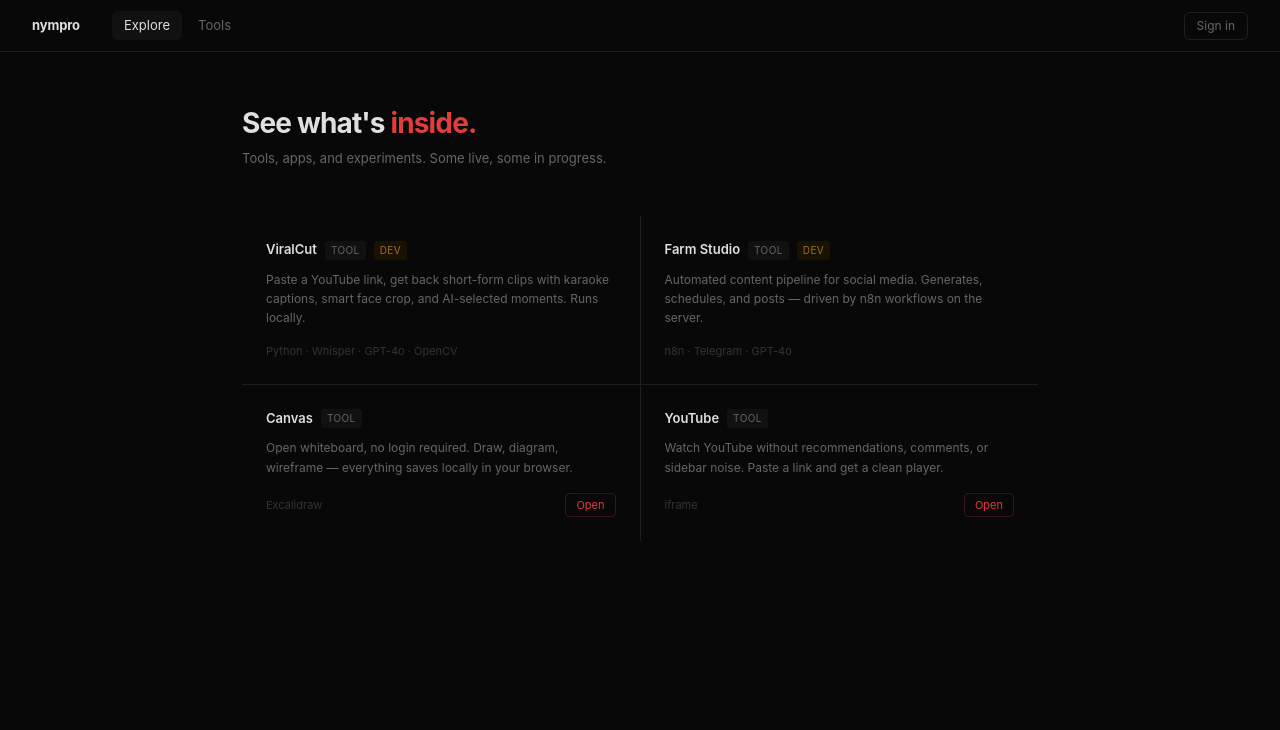
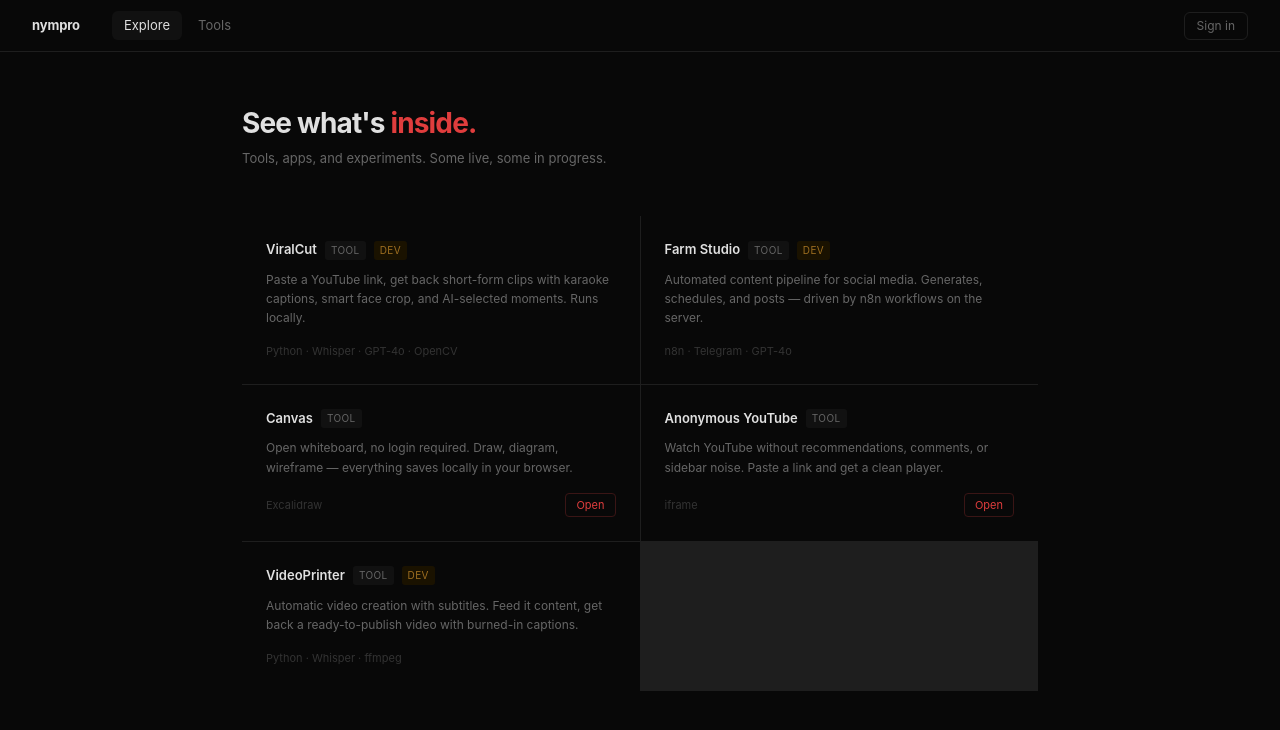
Before and after one commit to nymprotwo/tools, a Next.js app: page /explore in a window 1280 px wide. Shown: the top 730 px of the page. Built offline with nearby package versions, Linux system fonts and the light colour scheme; no server answers.

Commit message:
Rename YouTube to Anonymous YouTube, add VideoPrinter

```diff
--- a/app/explore/page.tsx
+++ b/app/explore/page.tsx
@@ -28,12 +28,20 @@
     status: 'live',
   },
   {
-    name: 'YouTube',
+    name: 'Anonymous YouTube',
     badge: 'Tool',
     stack: 'iframe',
     desc: 'Watch YouTube without recommendations, comments, or sidebar noise. Paste a link and get a clean player.',
     url: '/tools/youtube',
     status: 'live',
+  },
+  {
+    name: 'VideoPrinter',
+    badge: 'Tool',
+    stack: 'Python · Whisper · ffmpeg',
+    desc: 'Automatic video creation with subtitles. Feed it content, get back a ready-to-publish video with burned-in captions.',
+    url: null,
+    status: 'dev',
   },
 ]
 
--- a/app/tools/page.tsx
+++ b/app/tools/page.tsx
@@ -4,8 +4,9 @@
 export const metadata: Metadata = { title: 'Tools — nympro' }
 
 const tools = [
-  { name: 'YouTube', desc: 'Clean player, no distractions', href: '/tools/youtube', live: true },
+  { name: 'Anonymous YouTube', desc: 'Clean player, no distractions', href: '/tools/youtube', live: true },
   { name: 'Canvas', desc: 'Open whiteboard — draw anything', href: '/tools/canvas', live: true },
+  { name: 'VideoPrinter', desc: 'Auto video creation with subtitles', href: null, live: false },
   { name: 'ViralCut', desc: 'AI short-form clips from any video', href: null, live: false },
   { name: 'Farm Studio', desc: 'Automated content pipeline', href: null, live: false },
 ]
```
